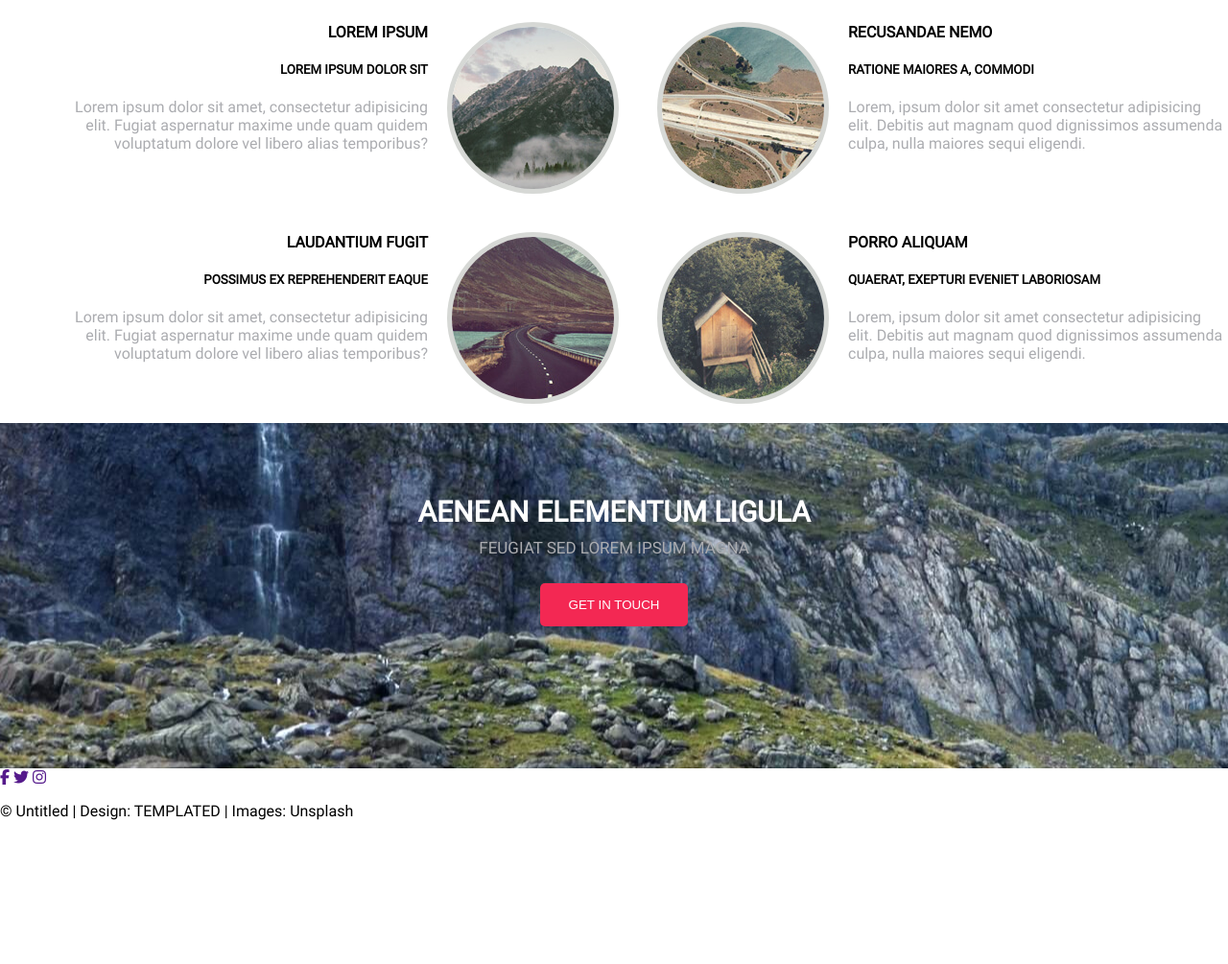
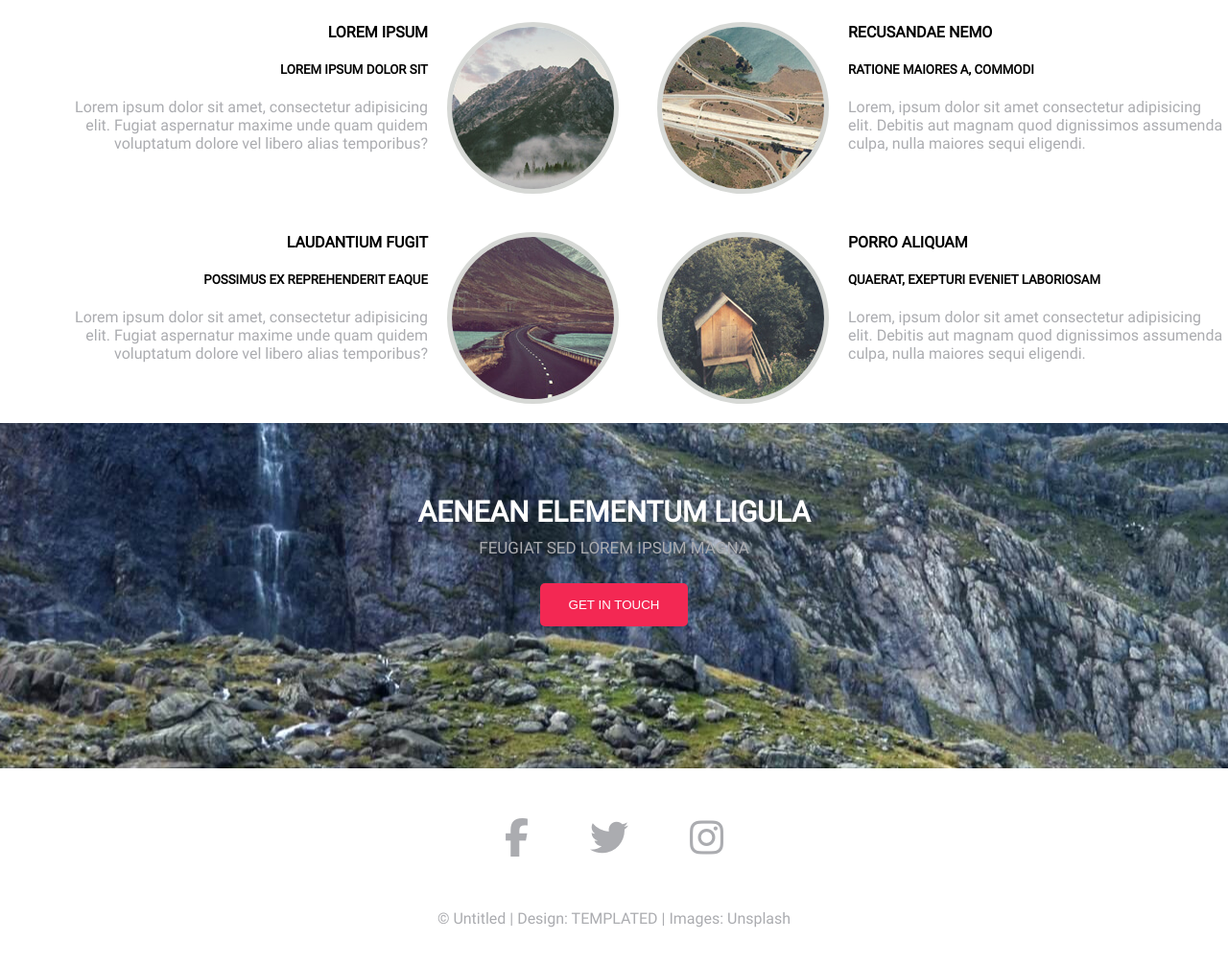
Before and after one commit to Jonathan-HL/-Spatial-sass, a website: page index.html in a window 1280 px wide. Shown: the part 2042-3047 px from the top of the page at 96% size. Before the commit the page ends 2913 px from the top, so only its background shows below. Drawn offline with Linux system fonts and the light colour scheme.

Commit message:
Fin Footer

```diff
--- a/src/sass/modules/_footer.sass
+++ b/src/sass/modules/_footer.sass
@@ -0,0 +1,10 @@
+footer
+    text-align: center
+    padding: 50px
+    a
+     color: #ABACB0
+     font-size: 40px
+     margin: 30px
+    p
+        color: #ABACB0
+        margin-top: 50px
```
Also changed, not shown: public/css/app.css, 1 other file.
